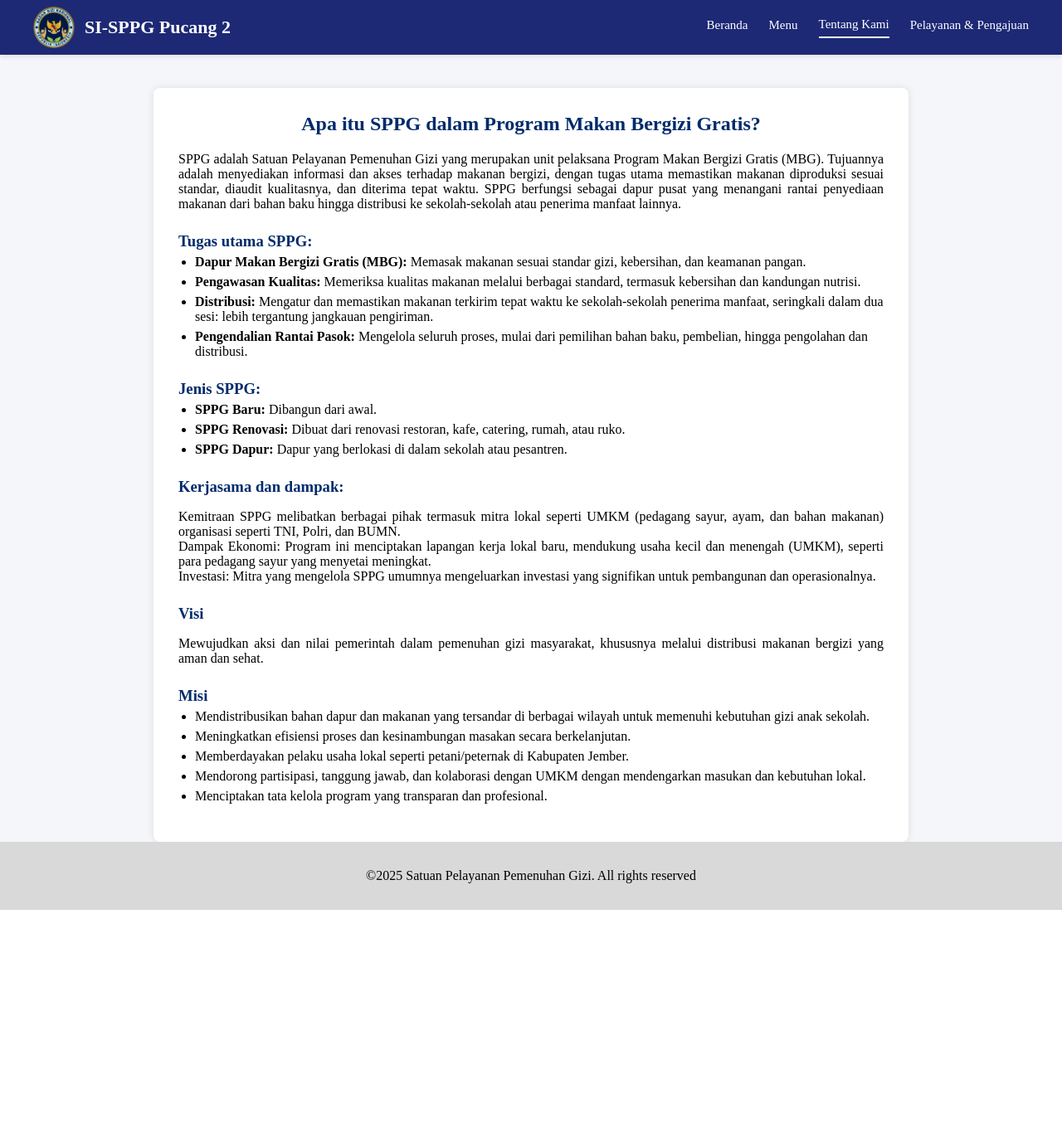
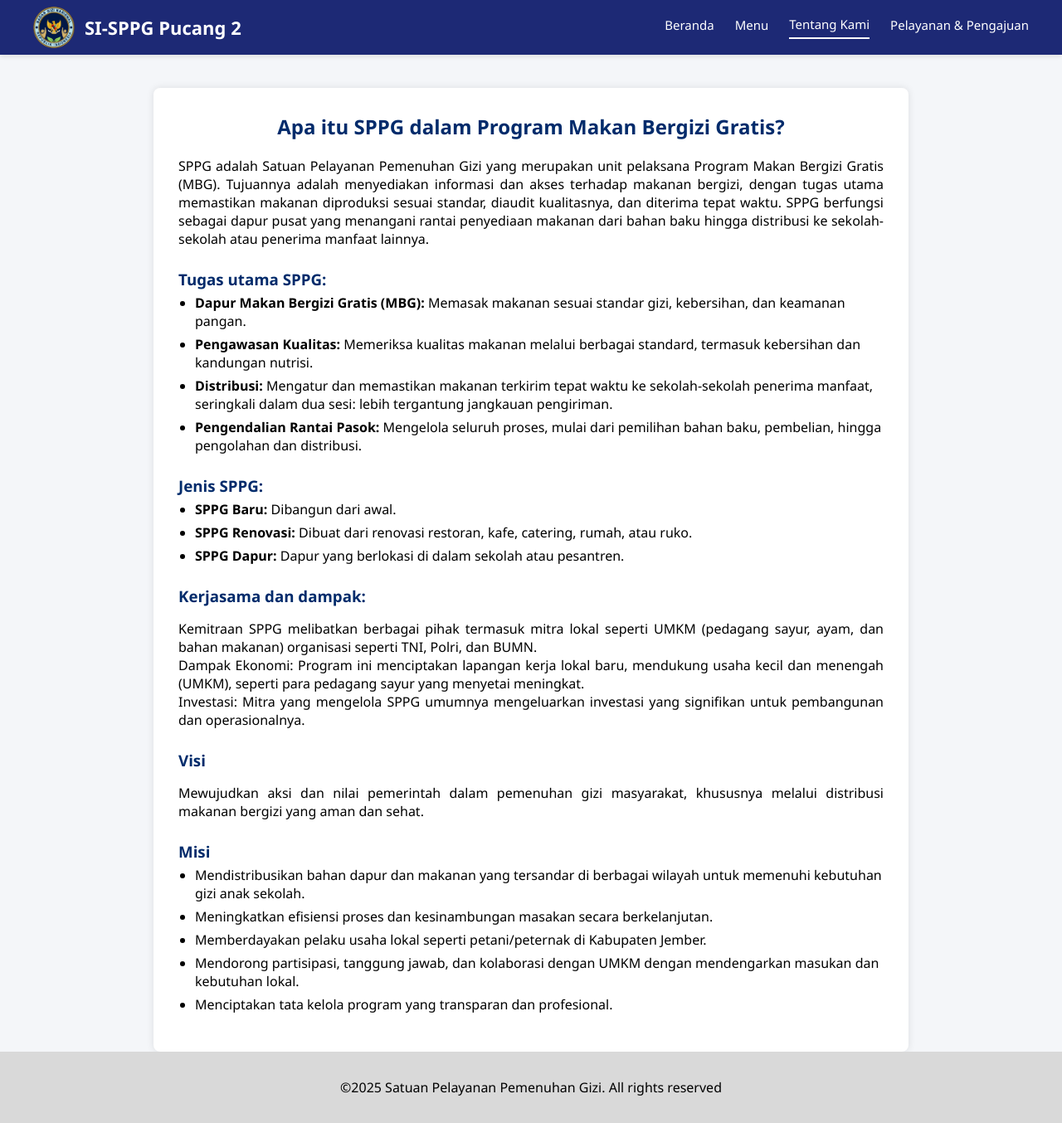
Before and after one commit to kucingfelita/Si-SPPG, a PHP site: page /tentang.php in a window 1280 px wide. Shown: the whole page at 83% size. Before the commit the page ends 1097 px from the top, so only its background shows below. Run offline with PHP 8.4, Linux system fonts and the light colour scheme.

Commit message:
ubah font

```diff
--- a/admin/login.php
+++ b/admin/login.php
@@ -63,7 +63,7 @@ if (isset($_POST['login'])) {
     body {
         margin: 0;
         padding: 0;
-        font-family: Poppins, sans-serif;
+        font-family: 'Segoe UI', Arial, sans-serif;
         background: #0C2876;
     }
     .container {
--- a/assets/css/tentang.css
+++ b/assets/css/tentang.css
@@ -2,6 +2,7 @@ body {
             background-color: #f4f6f9;
             margin: 0;
             padding: 0;
+            font-family: 'Segoe UI', Arial, sans-serif;
             /* color: #333; */
             padding-top: 76px; /* sesuai tinggi navbar (66px) + 10px jarak */
         }
--- a/index.php
+++ b/index.php
@@ -8,8 +8,6 @@
   <meta name="viewport" content="width=device-width,initial-scale=1" />
   <title>Halaman Utama - Satuan Pelayanan Pemenuhan Gizi</title>
 
-  <!-- ✅ Link Google Fonts yang benar -->
-  <link href="https://fonts.googleapis.com/css2?family=Abhaya+Libre:wght@400;700;800&display=swap" rel="stylesheet">
 
   <style>
     * {
@@ -55,7 +53,7 @@
     }
 
     .hero-content h1 {
-      font-family: 'Abhaya Libre', serif; /* ✅ Terapkan langsung juga */
+      font-family: 'Segoe UI', Arial, sans-serif; /* ✅ Terapkan langsung juga */
       font-size: 44px;
       font-weight: 800; /* ExtraBold */
       margin-bottom: 12px;
@@ -63,7 +61,7 @@
     }
 
     .hero-content p {
-      font-family: 'Abhaya Libre', serif;
+      font-family: 'Segoe UI', Arial, sans-serif;
       font-size: 22px;
       font-weight: 400;
       color: #f0f0f0;
--- a/template/footer.php
+++ b/template/footer.php
@@ -18,6 +18,7 @@
    .footer-p {
       color: #000;
       text-align: center;
+      font-family: 'Segoe UI', Arial, sans-serif;
    }
 </style>
 
--- a/template/navbar.php
+++ b/template/navbar.php
@@ -47,10 +47,10 @@
 
   .navbar-left { display: flex; align-items: center; gap: 12px; }
   .navbar-left img { height: 50px; width: 50px; object-fit: contain; border-radius: 6px; }
-  .navbar-left h1 { font-family: 'Rufina', serif; font-size: 22px; font-weight: 700; color: #ffffff; margin: 0; }
+  .navbar-left h1 { font-family: 'Segoe UI', Arial, sans-serif; font-size: 22px; font-weight: 700; color: #ffffff; margin: 0; }
 
   .navbar-right { display: flex; align-items: center; gap: 25px; }
-  .navbar-right a { color: #ffffff; text-decoration: none; font-size: 15px; font-weight: 500; padding-bottom: 6px; }
+  .navbar-right a { color: #ffffff; text-decoration: none; font-size: 15px; font-weight: 500; padding-bottom: 6px; font-family: 'Segoe UI', Arial, sans-serif; }
   .navbar-right a.active { border-bottom: 2px solid #ffffff; }
   .navbar-right a:hover { opacity: 0.9; }
 
--- a/template/navbar_admin.php
+++ b/template/navbar_admin.php
@@ -5,8 +5,6 @@
   <meta name="viewport" content="width=device-width,initial-scale=1" />
   <title>SI-SPPG Pucang 2</title>
 
-  <!-- Font Rufina -->
-  <link href="https://fonts.googleapis.com/css2?family=Rufina:wght@400;700&display=swap" rel="stylesheet">
 
   <style>
     body {
@@ -46,7 +44,7 @@
     }
 
     .navbar-left h1 {
-      font-family: 'Rufina', serif;
+      font-family: 'Segoe UI', Arial, sans-serif;
       font-size: 22px;
       font-weight: 700;
       color: #ffffff;
@@ -69,6 +67,7 @@
       transition: all 0.2s ease;
       position: relative;
       display: inline-block;
+      font-family: 'Segoe UI', Arial, sans-serif;
     }
 
     .navbar-right a:hover::after,
```
